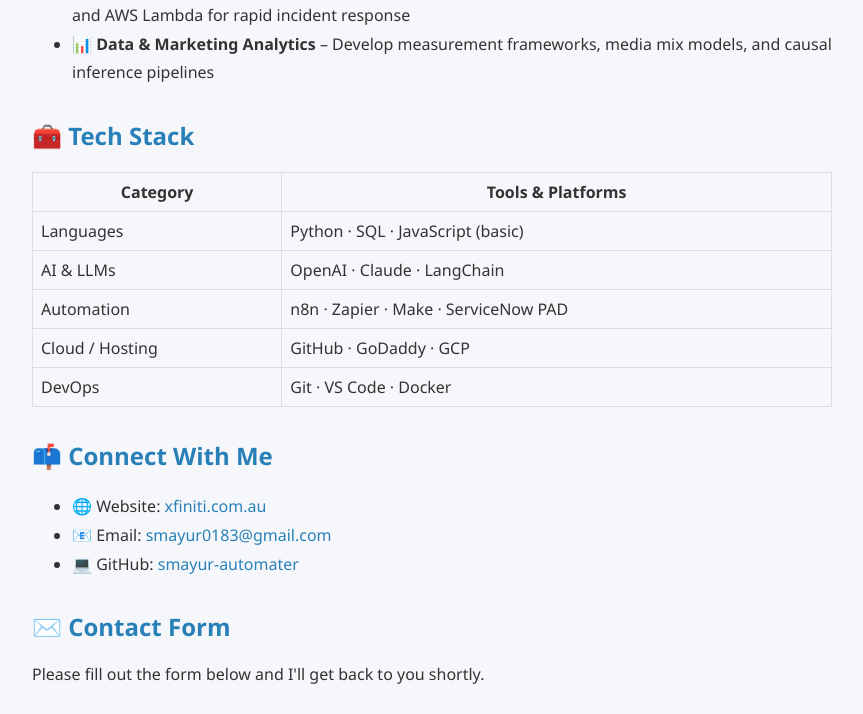
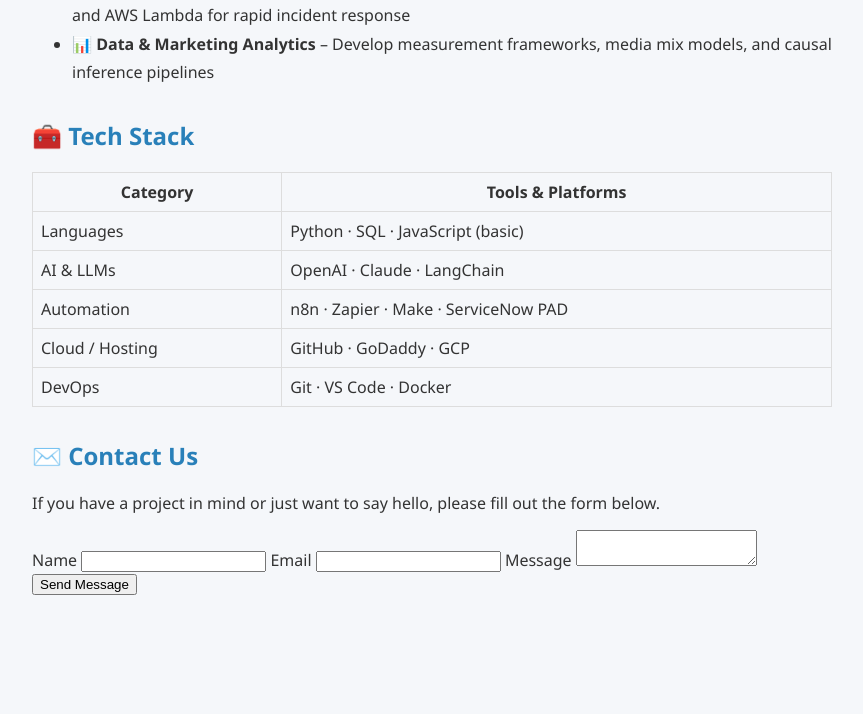
Before and after one commit to smayur-automater/automater, a plain HTML site: page index.html in a window 1280 px wide. Shown: the part 497-1211 px from the top of the page, without its empty margins (208-1071 px from the left). After the commit the page ends 1124 px from the top, so only its background shows below. Drawn offline with Linux system fonts and the light colour scheme; grey boxes are pictures that could not be loaded.

Commit message:
Update index.html

```diff
--- a/index.html
+++ b/index.html
@@ -81,18 +81,23 @@
     <tr><td>DevOps</td><td>Git · VS Code · Docker</td></tr>
   </table>
 
-  <h2>📫 Connect With Me</h2>
-  <ul>
-    <li>🌐 Website: <a href="https://www.xfiniti.com.au" target="_blank">xfiniti.com.au</a></li>
-    <li>📧 Email: <a href="mailto:smayur0183@gmail.com">smayur0183@gmail.com</a></li>
-    <li>💻 GitHub: <a href="https://github.com/smayur-automater" target="_blank">smayur-automater</a></li>
-  </ul>
+  <h2>✉️ Contact Us</h2>
+  <p>If you have a project in mind or just want to say hello, please fill out the form below.</p>
+  <div class="contact-wrapper">
+    <!-- Replace the action URL with your Formspree endpoint or backend handler -->
+    <form action="https://formspree.io/f/YOUR_FORMSPREE_ID" method="POST">
+      <label for="name">Name</label>
+      <input type="text" id="name" name="name" required>
 
-  <h2>✉️ Contact Form</h2>
-  <p>Please fill out the form below and I'll get back to you shortly.</p>
-  <div class="form-wrapper">
-    <!-- 👉 Replace the src below with your actual Google Form embed link -->
-    <iframe src="https://docs.google.com/forms/d/e/1FAIpQLScE_cM3UApMimuqzHP2H5jUHM7JQhfQywfznY8VbG-yL92AzQ/viewform?embedded=true</iframe>" loading="lazy">Loading…</iframe>
+      <label for="email">Email</label>
+      <input type="email" id="email" name="email" required>
+
+      <label for="message">Message</label>
+      <textarea id="message" name="message" required></textarea>
+
+      <!-- you can add a hidden honeypot field for spam protection -->
+      <button type="submit">Send Message</button>
+    </form>
   </div>
 
 </body>
```
